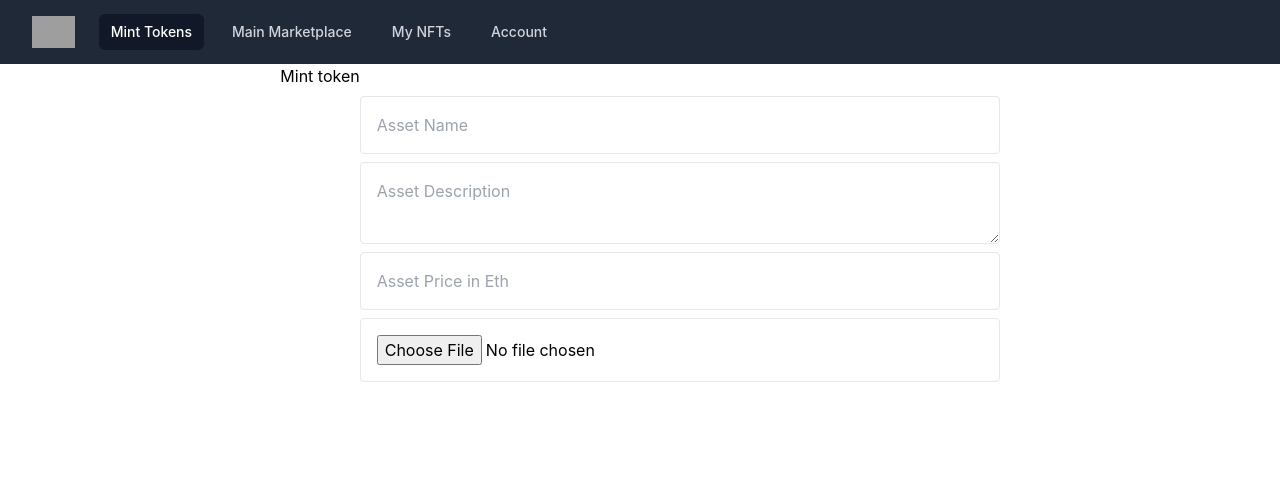
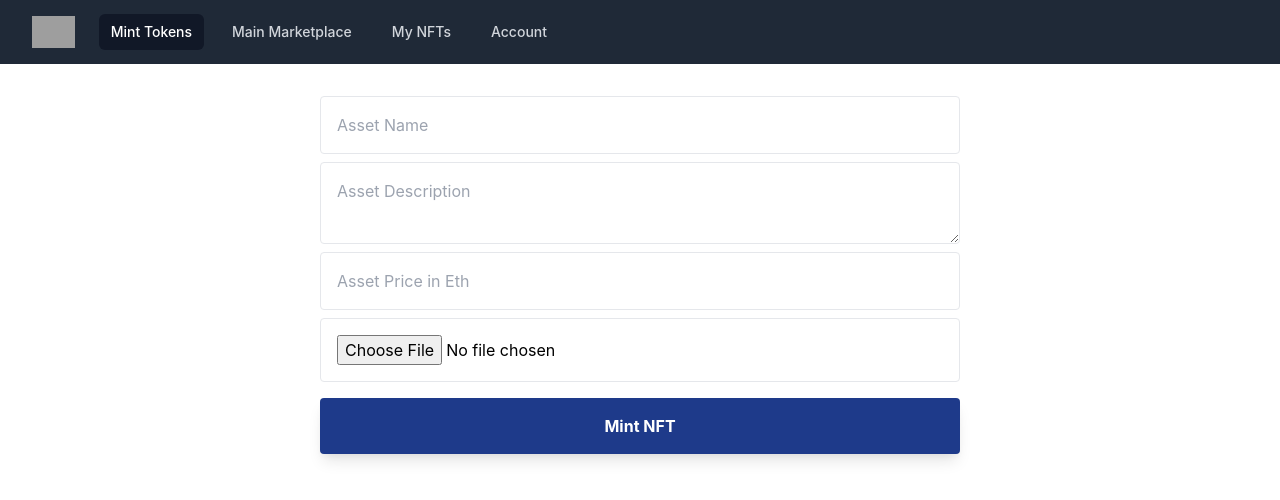
Before and after one commit to Arthurgallina1/nft-mp, a Next.js app: page /mint-item in a window 1280 px wide. Shown: the top 500 px of the page. Built offline with nearby package versions, Linux system fonts and the light colour scheme; no server answers; grey boxes are pictures that could not be loaded; what ipfs-http-client would draw is missing.

Commit message:
fix infura ipfs upload

```diff
--- a/pages/index.tsx
+++ b/pages/index.tsx
@@ -91,8 +91,9 @@ const Home: NextPage = () => {
                   <button
                     className='w-full bg-purple-500 text-white font-bold py-3 px-12 rounded'
                     onClick={() => buyNFT(nft)}
-                  ></button>
-                  BUY
+                  >
+                    BUY
+                  </button>
                 </div>
               </div>
             ))}
--- a/pages/mint-item.tsx
+++ b/pages/mint-item.tsx
@@ -11,7 +11,7 @@ import { nftAddress, nftMarketAddress } from '../config'
 import NFT from '../artifacts/contracts/NFT.sol/NFT.json'
 import TKMarket from '../artifacts/contracts/TKMarket.sol/TKMarket.json'
 
-const IPFS_URL = 'https://ipfs.infura.io:5001/api/v0/'
+const IPFS_URL = 'https://ipfs.infura.io:5001/api/v0'
 
 // Set IPFS up to host NFT data - file storage
 const client = ipfsHttpClient({ url: IPFS_URL })
@@ -33,7 +33,7 @@ const MintItem: NextPage = () => {
         progress: (prog) => console.log(`received: ${prog}`),
       })
 
-      const url = `${IPFS_URL}/${added.path}`
+      const url = `https://ipfs.infura.io/ipfs/${added.path}`
       setFileUrl(url)
     } catch (err) {
       console.log(`Error uploading file: ${err}`)
@@ -55,7 +55,7 @@ const MintItem: NextPage = () => {
       })
 
       const added = await client.add(data)
-      const url = `${IPFS_URL}/${added.path}`
+      const url = `https://ipfs.infura.io/ipfs/${added.path}`
       //create sale and passes in the url
       createSale(url)
     } catch (err) {
@@ -71,7 +71,7 @@ const MintItem: NextPage = () => {
 
     //create token
     const contract = new ethers.Contract(nftAddress, NFT.abi, signer)
-    let transaction = await contract.createToken(url)
+    let transaction = await contract.mintToken(url)
     const tx = await transaction.wait()
     const event = tx.events[0]
     const value = event.args[2]
@@ -88,7 +88,7 @@ const MintItem: NextPage = () => {
     let listingPrice = await marketContract.getListingPrice()
     listingPrice = listingPrice.toString()
 
-    transaction = await marketContract.makeMarketItem(
+    transaction = await marketContract.mintMarketItem(
       nftAddress,
       tokenId,
       price,
@@ -100,7 +100,6 @@ const MintItem: NextPage = () => {
 
   return (
     <div className='flex justify-center'>
-      <h1>Mint token</h1>
       <div className='w-1/2 flex flex-col pb-12'>
         <input
           placeholder='Asset Name'
@@ -121,10 +120,20 @@ const MintItem: NextPage = () => {
         />
         <input
           type='file'
+          name='Asset'
           placeholder='Asset Price in Eth'
           className='mt-2 border rounded p-4'
           onChange={onChange}
         />
+        {fileUrl && (
+          <img src={fileUrl} alt='img' className='rounded mt-4' width='350px' />
+        )}
+        <button
+          className='font-bold mt-4 rounded bg-blue-900 text-white p-4 shadow-lg'
+          onClick={createMarket}
+        >
+          Mint NFT
+        </button>
       </div>
     </div>
   )
```
